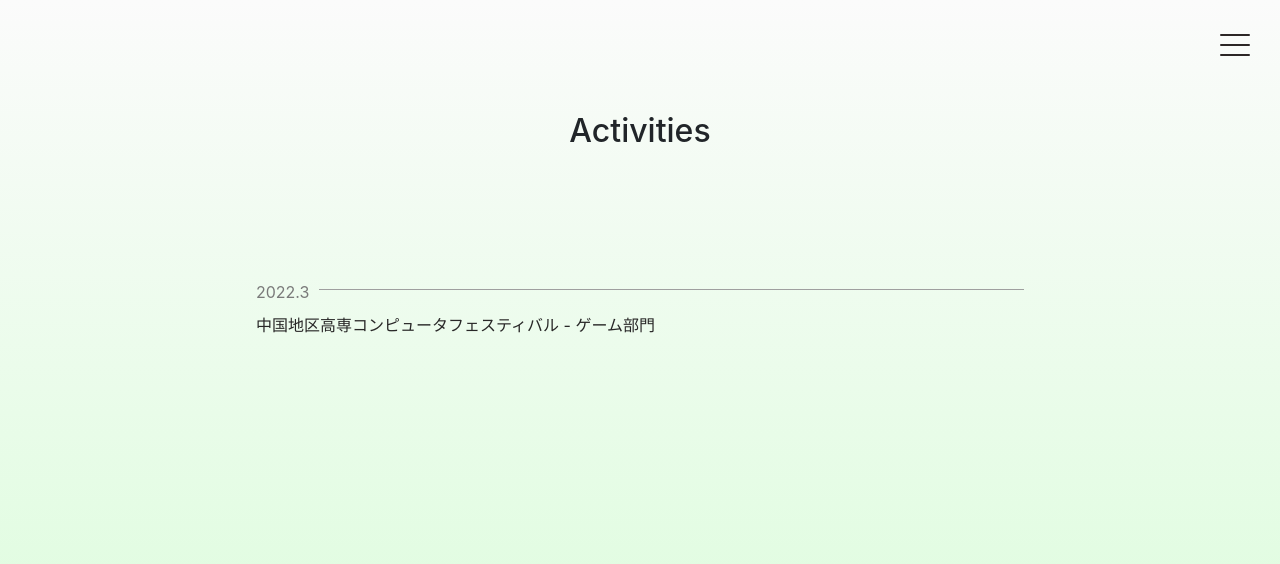
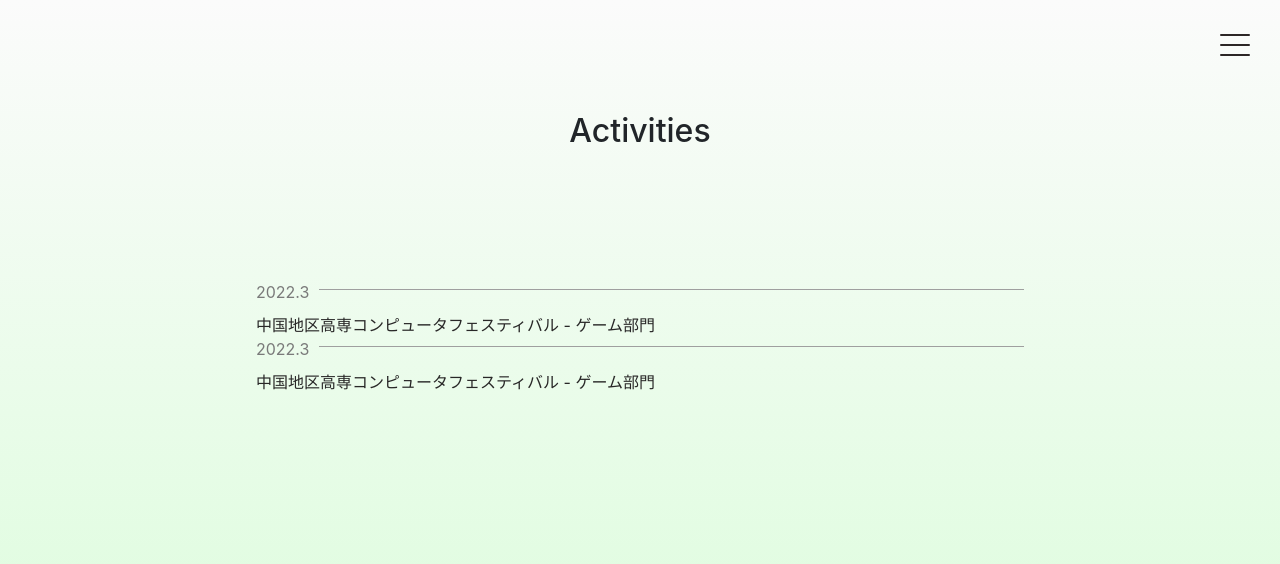
Before and after one commit to Izu-TABI/HomePage, a React (Create React App) app: page /activities in a window 1280 px wide. Shown: the top 564 px of the page. Built offline with nearby package versions, Linux system fonts and the light colour scheme; the HTML template or start-up script is replaced by a standard one.

Commit message:
[Add]element for activities

```diff
--- a/src/App.css
+++ b/src/App.css
@@ -177,7 +177,8 @@ nav .inner ul li a:hover {
 .main .contents .likes-list li a {
   color: rgb(44, 38, 38);
 }
-.main .contents .block-txt {
+.main .contents .block {
+  display: block;
   position: absolute;
   top: 35vh;
   left: 50%;
@@ -185,10 +186,17 @@ nav .inner ul li a:hover {
   transform: translateX(-50%);
   white-space: nowrap;
 }
+.main .contents .block-txt {
+  position: relative;
+}
 .main .contents .block-txt .block-date {
   color: rgb(122, 122, 122);
 }
-.main .contents .block-txt .block-date .date::after {
+.main .contents .block-txt p.tit {
+  color: rgb(40, 39, 39);
+  margin-top: 9px;
+}
+.main .contents span.date::after {
   content: "";
   position: absolute;
   top: 0;
@@ -198,8 +206,4 @@ nav .inner ul li a:hover {
   width: 100vw;
   height: 1px;
   background-color: rgb(159, 159, 159);
-}
-.main .contents .block-txt p.tit {
-  color: rgb(40, 39, 39);
-  margin-top: 9px;
 }/*# sourceMappingURL=App.css.map */
--- a/src/App.scss
+++ b/src/App.scss
@@ -198,34 +198,38 @@ nav {
       }
     }
 
-    .block-txt {
+    .block {
+      display: block;
       position: absolute;
       top: 35vh;
       left: 50%;
       width: 60vw;
       transform: translateX(-50%);
       white-space: nowrap;
+    }
+
+    .block-txt {
+      position: relative;
       .block-date {
         color: rgb(122, 122, 122);
-        .date::after {
-            content: "";
-            position: absolute;
-            top: 0;
-            bottom: 0;
-            margin-top: 9px;
-            margin-left: 10px;
-            width: 100vw;
-            height: 1px;
-            background-color: rgb(159, 159, 159);
-        }
       }
-
 
       p.tit {
         color: rgb(40, 39, 39);
         margin-top: 9px;
       }
+    }
 
+    span.date::after {
+      content: "";
+      position: absolute;
+      top: 0;
+      bottom: 0;
+      margin-top: 9px;
+      margin-left: 10px;
+      width: 100vw;
+      height: 1px;
+      background-color: rgb(159, 159, 159);
     }
   }
 
--- a/src/components/Activities.jsx
+++ b/src/components/Activities.jsx
@@ -23,6 +23,18 @@ function Activities() {
                         </p>
                         <div className="block-txt"></div>
                     </div>
+
+                    <div className="block-txt">
+                        <div className="block-date">
+                            <p>
+                                <span className="date">2022.3</span>
+                            </p>
+                        </div>
+                        <p className="tit">
+                            中国地区高専コンピュータフェスティバル - ゲーム部門
+                        </p>
+                        <div className="block-txt"></div>
+                    </div>
                 </div>
 
             </div>
```
Also changed, not shown: 1 other file (tests, documents, lock files or other folders).
